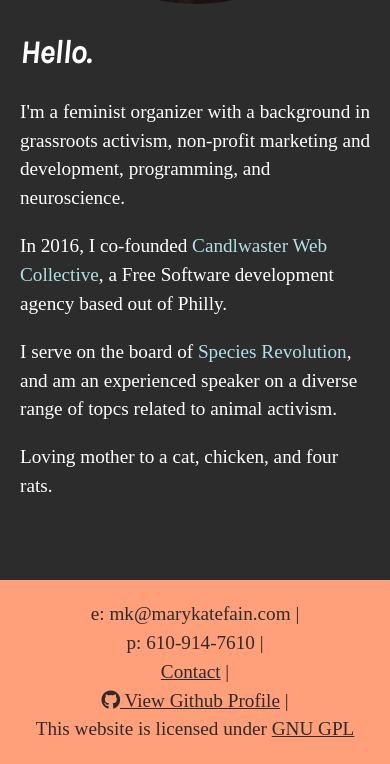
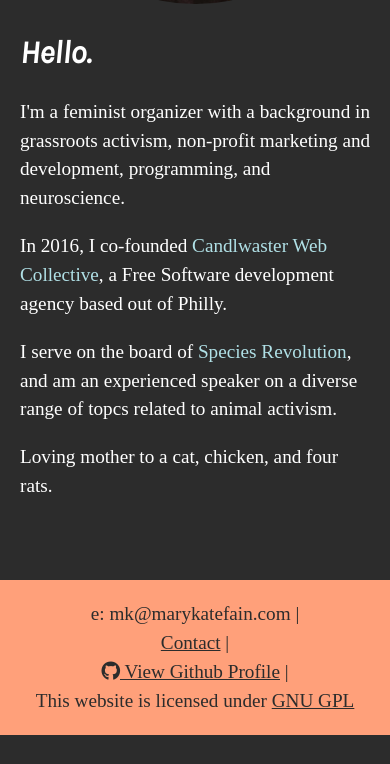
Before and after one commit to marykatefain/personalsite, an Eleventy site: page www/index.njk in a window 390 px wide. Shown: the part 543-1307 px from the top of the page. After the commit the page ends 1278 px from the top, so only its background shows below. Built offline with nearby package versions, Linux system fonts and the light colour scheme; Eleventy itself is replaced by a stand-in of ours; files that its build step writes are made by us from their sources; some icons are missing; a web font is replaced by a local one.

Commit message:
remove phone number

```diff
--- a/www/_includes/base.njk
+++ b/www/_includes/base.njk
@@ -58,8 +58,6 @@
     <footer>
       <p>e: mk@marykatefain.com<span class ="mobile_hide"> |</span> </p>
 
-      <p>p: 610-914-7610 <span class ="mobile_hide"> |</span> </p>
-
       <p><a href="/contact"><i class="fa fa-email"></i>Contact</a><span class ="mobile_hide"> |</span></p>
 
       <p><a href="https://github.com/marykatefain" target="_blank"><i class="fa fa-github"></i> View Github Profile</a><span class ="mobile_hide"> |</span></p>
```
